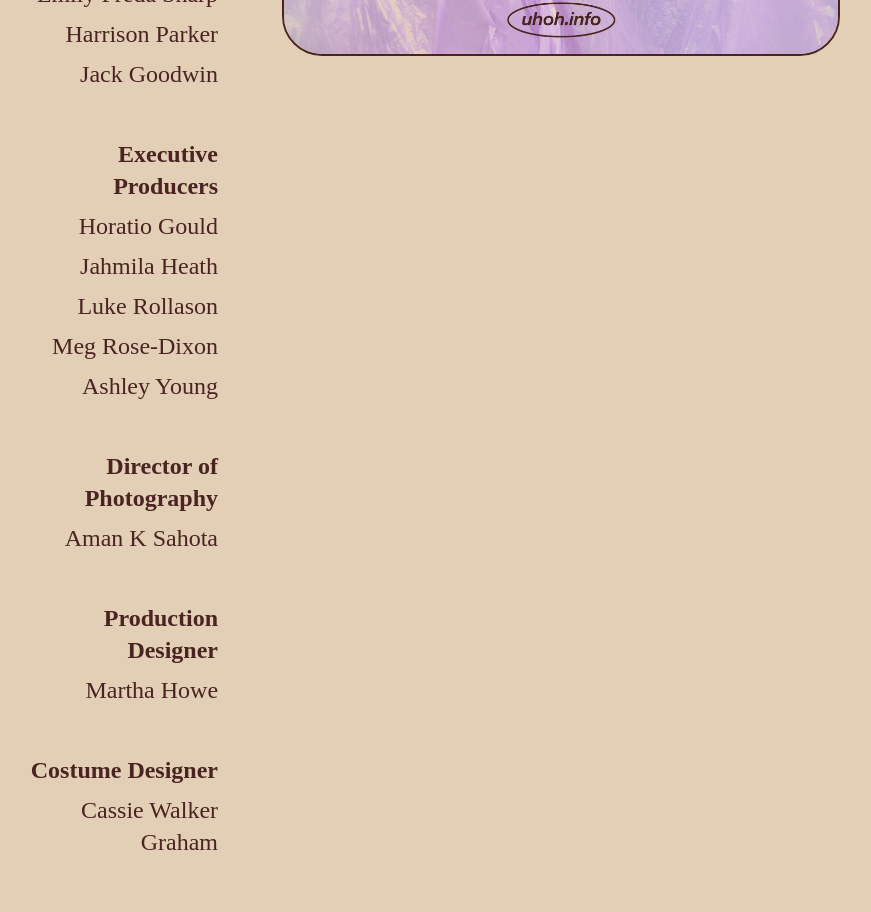
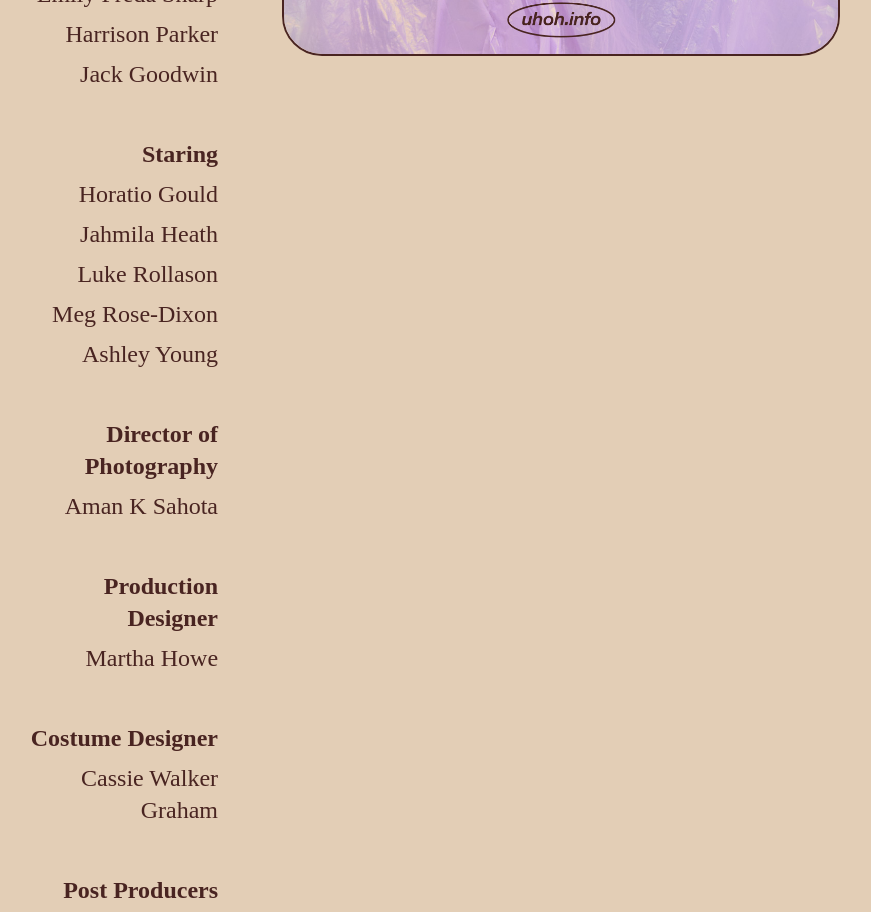
Before and after one commit to harrisoncparker/uhoh, a Next.js app: page /credits in a window 1280 px wide. Shown: the part 800-1712 px from the top of the page, without its empty margins (216-1087 px from the left). Built offline with nearby package versions, Linux system fonts and the light colour scheme; a web font is replaced by a local one.

Commit message:
fixes: press page and credits

```diff
--- a/src/app/press/page.js
+++ b/src/app/press/page.js
@@ -15,7 +15,7 @@ export default function PipeLines() {
                         <Image src={pressPackStill}
                             placeholder="blur"
                             alt=""
-                            className="rounded-[20px] sm:rounded-[40px] border-2 border-brand-dark mb-8 md:mb-4 hidden md:block"
+                            className="rounded-[20px] sm:rounded-[40px] border-2 border-brand-dark mb-8 md:mb-4 mt-4 md:mt-0"
                             />
                     </div>
                     <div className="order-first md:order-none">
--- a/src/data/credits.js
+++ b/src/data/credits.js
@@ -22,7 +22,7 @@ export const creditsData = [
         ],
     },
     {
-        heading: 'Executive Producers',
+        heading: 'Staring',
         items: [
             'Horatio Gould',
             'Jahmila Heath',
```
